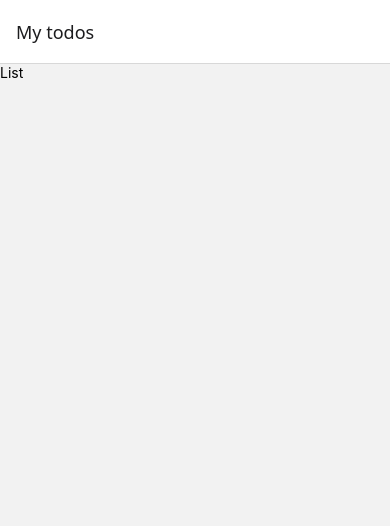
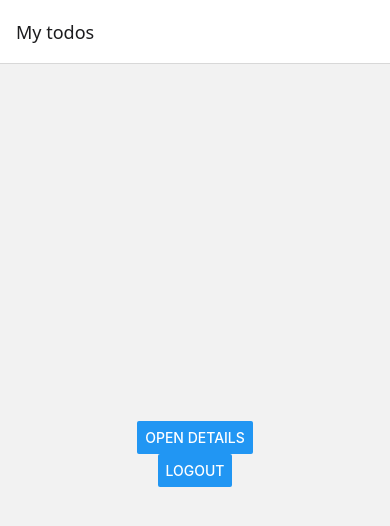
Before and after one commit to Sweep76/galaxiesFire, a React Native app: screen / in a window 390 px wide. Shown: the top 526 px of the page. Built offline with nearby package versions, Linux system fonts and the light colour scheme; no server answers.

Commit message:
feat: lists page

```diff
--- a/app/screens/List.tsx
+++ b/app/screens/List.tsx
@@ -1,14 +1,19 @@
-import { Text, View } from 'react-native'
-import React, { Component } from 'react'
+import { View, Text, Button } from 'react-native'
+import React from 'react'
+import { NavigationProp } from '@react-navigation/native'
+import { FIREBASE_AUTH } from '../../FirebaseConfig';
 
-export class List extends Component {
-  render() {
-    return (
-      <View>
-        <Text>List</Text>
-      </View>
-    )
-  }
+interface RouterProps {
+    navigation: NavigationProp<any, any>;
 }
 
+const List = ({ navigation }: RouterProps) => {
+  return (
+    <View style={{ flex: 1, justifyContent: 'center', alignItems: 'center'}}>
+        <Button onPress={() => navigation.navigate('details')} title="Open Details" />
+        <Button onPress={() => FIREBASE_AUTH.signOut()} title="Logout" />
+    </View>
+  );
+};
+
 export default List
```
